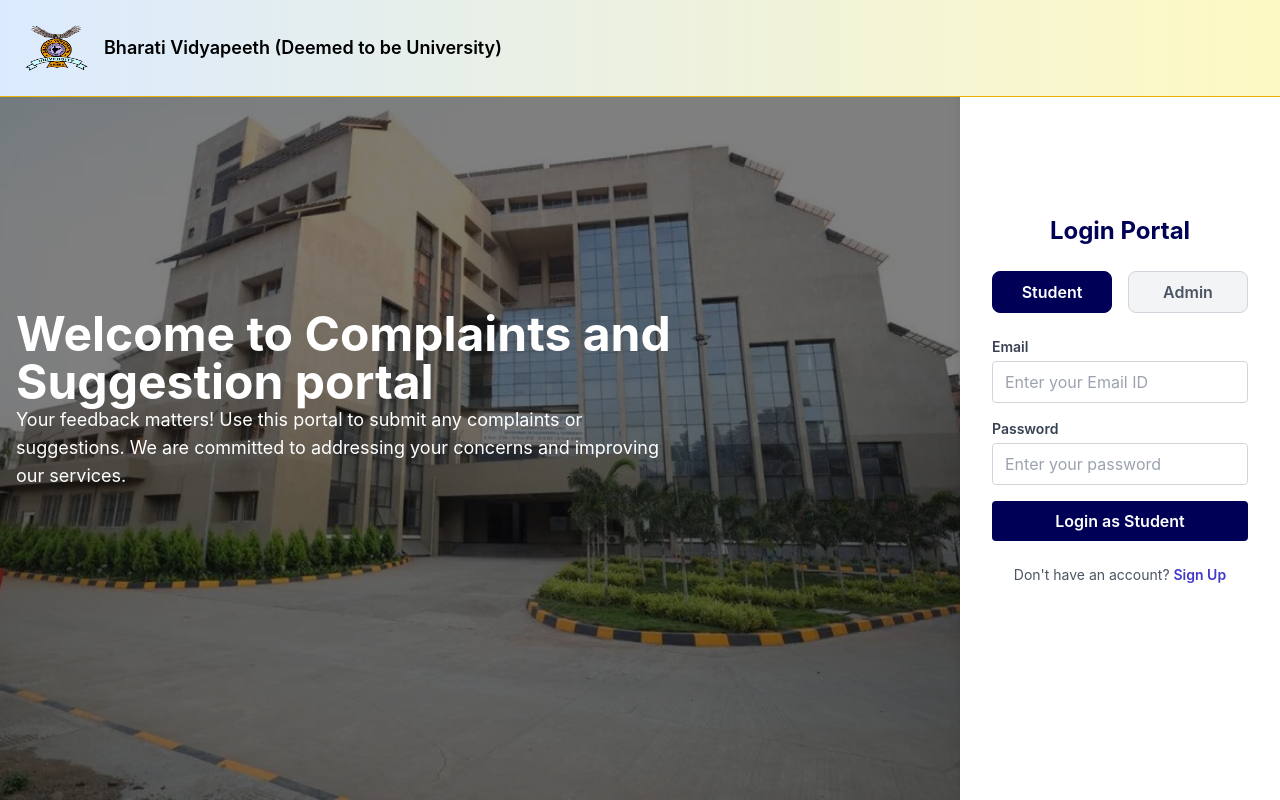
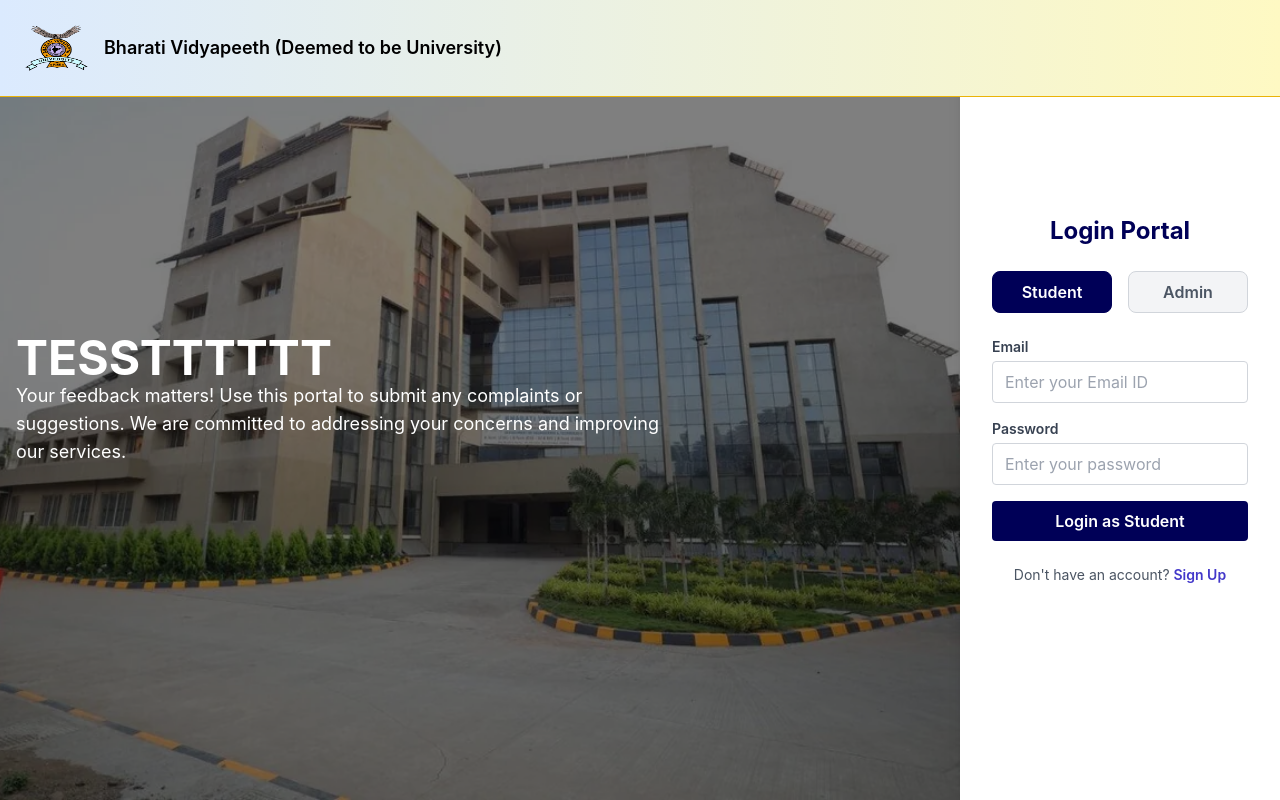
Before and after one commit to RupeshRao17/BVDUDMS_ComplaintAndSuggestionPortal, a React (Create React App) app: page / in a window 1280 px wide. Built offline with nearby package versions, Linux system fonts and the light colour scheme; no server answers.

Commit message:
Change for test auto github deployment

```diff
--- a/src/pages/Login.js
+++ b/src/pages/Login.js
@@ -72,7 +72,7 @@ const Login = () => {
         <div className="absolute inset-0 flex flex-col items-left justify-center px-4 mt-">
           <div className="max-w-2xl text-left">
             <h1 className="text-2xl lg:text-5xl font-bold text-white">
-              Welcome to Complaints and Suggestion portal
+              TESSTTTTTT
             </h1>
             <p className="text-sm lg:text-lg text-white">
               Your feedback matters! Use this portal to submit any complaints or suggestions.
```
Also changed, not shown: firebase.json, 1 other file (tests, documents, lock files or other folders).
